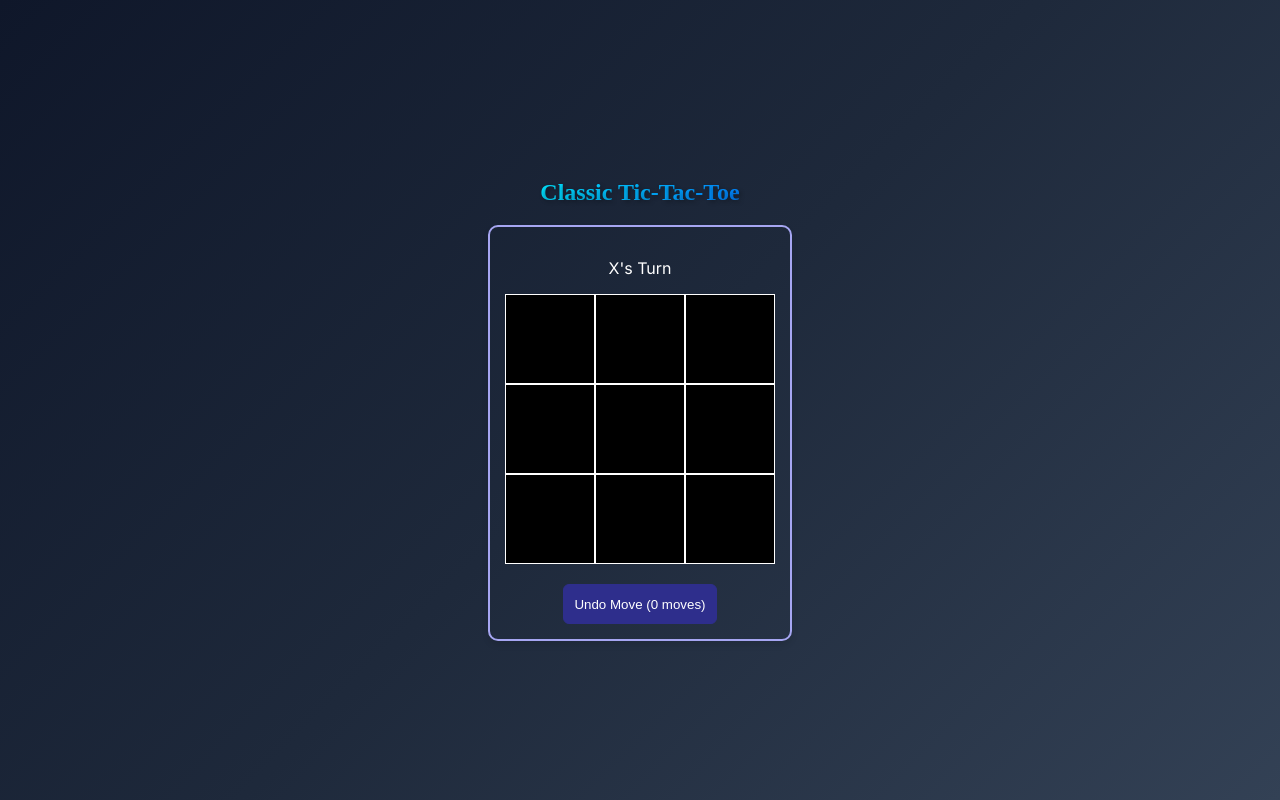
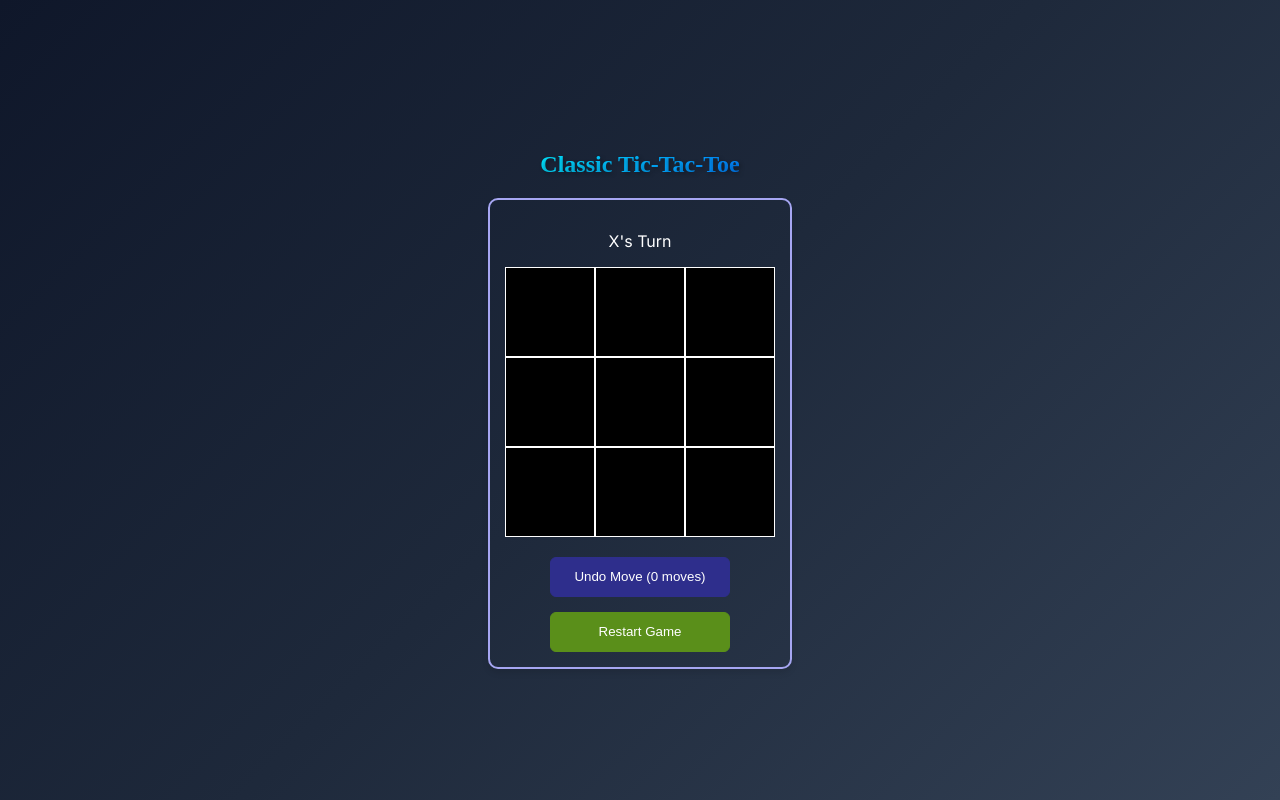
Before and after one commit to abk2191/tic-tac-toe, a React (Vite) app: page / in a window 1280 px wide. Built offline with nearby package versions, Linux system fonts and the light colour scheme; a web font is replaced by a local one.

Commit message:
Added new features

```diff
--- a/src/App.jsx
+++ b/src/App.jsx
@@ -241,6 +241,13 @@ function App() {
         >
           Undo Move ({history.length} moves)
         </button>
+        <button
+          onClick={() => window.location.reload()}
+          disabled={history.length === 0}
+          className="restart-button"
+        >
+          Restart Game
+        </button>
       </div>
     </>
   );
--- a/src/index.css
+++ b/src/index.css
@@ -45,6 +45,7 @@ body {
 .undo-button {
   margin-top: 20px;
   height: 40px;
+  width: 180px;
   background-color: rgb(46, 46, 140);
   color: white;
   border: 1px solid rgb(46, 46, 140);
@@ -67,3 +68,19 @@ body {
   text-align: center;
   text-shadow: 2px 2px 4px rgba(0, 0, 0, 0.3);
 }
+
+.restart-button {
+  margin-top: 15px;
+  height: 40px;
+  width: 180px;
+  background-color: rgb(90, 143, 26);
+  color: white;
+  border: 1px solid rgb(90, 143, 26);
+  border-radius: 6px;
+  cursor: pointer;
+  padding: 10px;
+}
+
+.restart-button:active {
+  transform: scale(0.95);
+}
```
